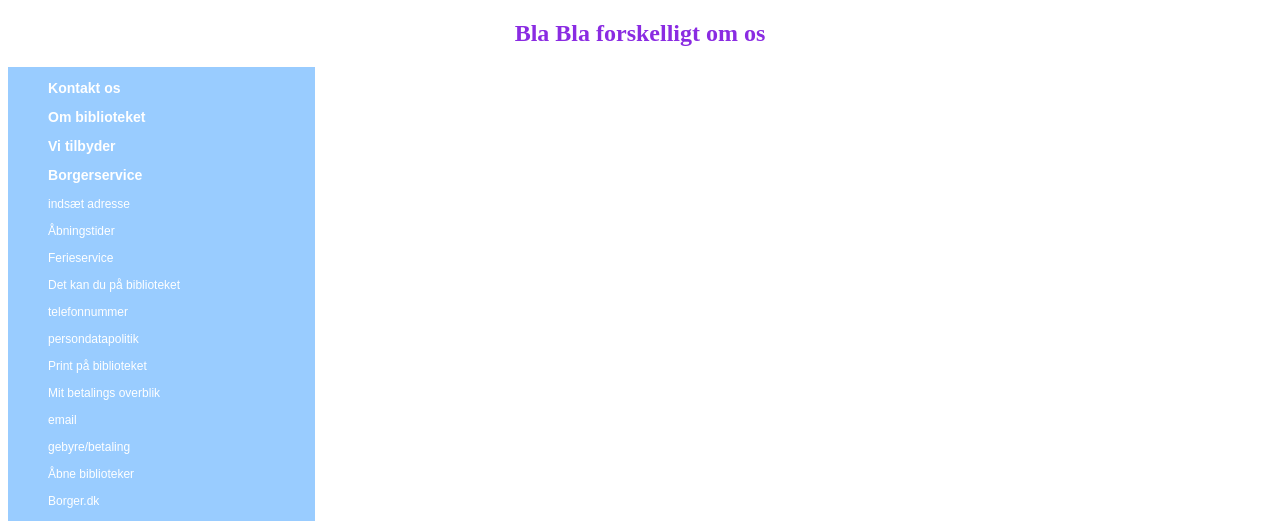
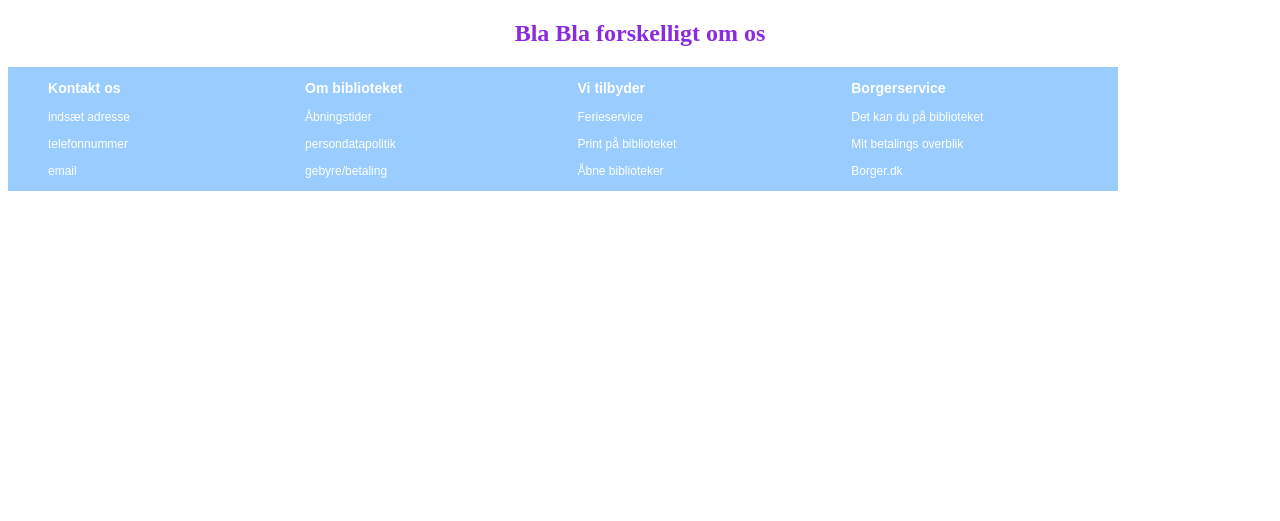
Before and after one commit to Waldoocs/Informatik-Eksamensprojekt-Bibliotek, a Flask app: page / in a window 1280 px wide. Shown: the part 851-1372 px from the top of the page. After the commit the page ends 1042 px from the top, so only its background shows below. Run offline with Flask 3, Linux system fonts and the light colour scheme.

Commit message:
changes made.

```diff
--- a/templates/index.html
+++ b/templates/index.html
@@ -79,24 +79,43 @@
 
     <div class="footerlinks_2">
         <!-- needs fixing, skal stå overfor hinanden  -->
-        <h3 style="font-family: 'Source Sans Pro', sans-serif; color:white;">Kontakt os</h3>
+        <h3 style="color:white;">Kontakt os</h3>
+
+        <p style="color:white"> indsæt adresse</p>
+
+        <p style="color:white"> telefonnummer</p>
+
+        <p style="color:white"> email</p>
+
+
+    </div>
+    <div class="footerlinks_2">
         <h3 style="color:white;">Om biblioteket</h3>
+
+        <p style="color:white;"> Åbningstider</p>
+
+        <p style="color:white;"> persondatapolitik</p>
+
+        <p style="color:white;"> gebyre/betaling</p>
+
+    </div>
+    <div class="footerlinks_2">
         <h3 style="color:white;">Vi tilbyder</h3>
+
+        <p style="color:white;"> Ferieservice</p>
+
+        <p style="color:white;"> Print på biblioteket</p>
+
+        <p style="color:white;"> Åbne biblioteker</p>
+
+    </div>
+    <div class="footerlinks_2">
         <h3 style="color:white;">Borgerservice</h3>
 
-        <p style="color:white"> indsæt adresse</p>
-        <p style="color:white;"> Åbningstider</p>
-        <p style="color:white;"> Ferieservice</p>
         <p style="color:white;"> Det kan du på biblioteket</p>
 
-        <p style="color:white"> telefonnummer</p>
-        <p style="color:white;"> persondatapolitik</p>
-        <p style="color:white;"> Print på biblioteket</p>
         <p style="color:white;"> Mit betalings overblik</p>
 
-        <p style="color:white"> email</p>
-        <p style="color:white;"> gebyre/betaling</p>
-        <p style="color:white;"> Åbne biblioteker</p>
         <p style="color:white;"> Borger.dk</p>
     </div>
 </body>
```
